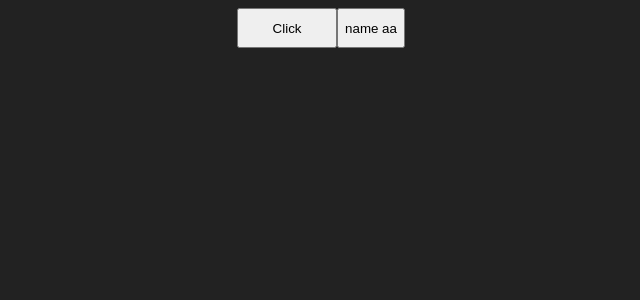
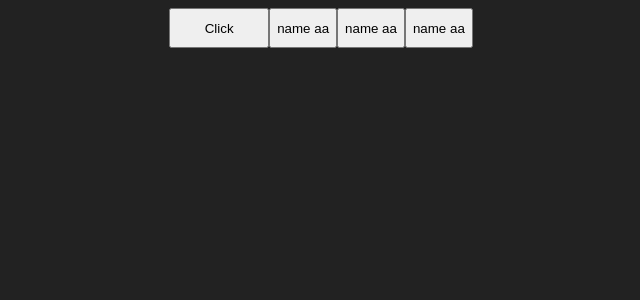
Before and after one commit to juddroid/testGit, a React (Create React App) app in the folder test-github-api/: page / in a window 1280 px wide. Shown: the top 300 px of the page, without its empty margins (319-959 px from the left). Built offline with nearby package versions, Linux system fonts and the light colour scheme.

Commit message:
feature button

```diff
--- a/test-github-api/src/App.js
+++ b/test-github-api/src/App.js
@@ -20,6 +20,8 @@ function App() {
     <AppStyle>
       <Button onClick={handleClickButton}>Click</Button>
       <button>{'name aa'}</button>
+      <button>{'name aa'}</button>
+      <button>{'name aa'}</button>
     </AppStyle>
   );
 }
```
